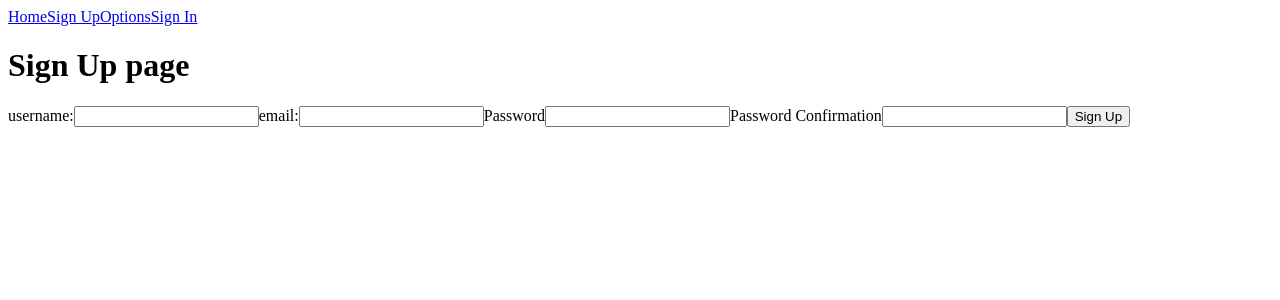
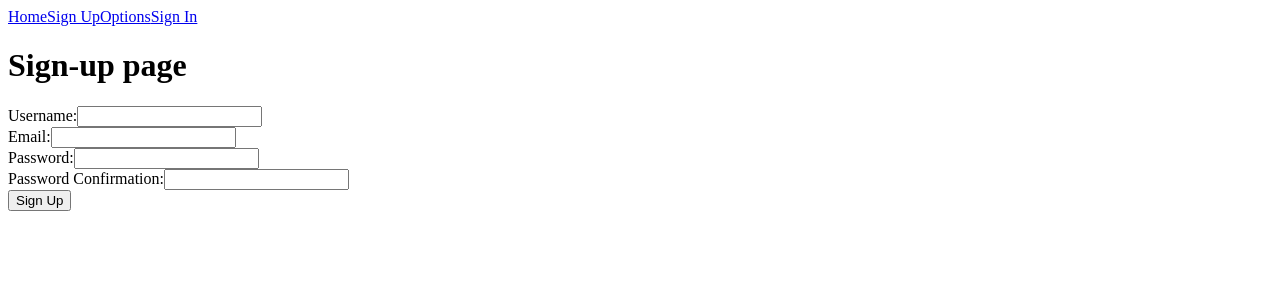
Before and after one commit to Pieter-and-Keith/full_stack_client, a React (Vite) app: page /sign_up in a window 1280 px wide. Shown: the top 300 px of the page. Built offline with nearby package versions, Linux system fonts and the light colour scheme; no server answers.

Commit message:
convert context to SignInContext and added some HTML syntax

```diff
--- a/src/App.jsx
+++ b/src/App.jsx
@@ -2,7 +2,7 @@ import { useContext, useState, useEffect } from "react";
 import { BrowserRouter, Routes, Route, Link } from "react-router-dom";
 
 
-import Context from "./context/context"
+import LoginContext from "./context/SignInContext"
 import Home from "./pages/home";
 import SignIn from "./pages/sign-in";
 import SignUp from "./pages/sign-up";
@@ -15,7 +15,7 @@ import api from "./config/api";
 
 
 function App() {
-  const [context, setContext] = useState({})
+  const [loginContext, setLoginContext] = useState({})
   const [services, setServices] = useState([])
   const [userSignedIn, setUserSignedIn] = useState(false)
 
@@ -28,7 +28,7 @@ function App() {
     }, []);
 
   return (
-    <Context.Provider value={{context, setContext}}>
+    <LoginContext.Provider value={{loginContext, setLoginContext}}>
       <BrowserRouter>
         <nav>
             <Link to="/">Home</Link>
@@ -47,7 +47,7 @@ function App() {
           <Route path="/admin" element={<Admin />} />
         </Routes>
       </BrowserRouter>
-    </Context.Provider>
+    </LoginContext.Provider>
   )
 }
 
--- /dev/null
+++ b/src/context/SignInContext.js
@@ -0,0 +1,4 @@
+import { createContext } from "react"
+
+const LoginContext = createContext({});
+export default LoginContext;
--- a/src/context/context.js
+++ /dev/null
@@ -1,4 +0,0 @@
-import { createContext } from "react"
-
-const Context = createContext({});
-export default Context;
--- a/src/pages/home.jsx
+++ b/src/pages/home.jsx
@@ -1,18 +1,18 @@
-// import { useContext } from "react"
+import { useContext } from "react"
 
-// import Context from "../context/context"
+import LoginContext from "../context/SignInContext"
 // import Nav from "../components/navbar"
 
 const Home = () => {
-    // const { context } = useContext(Context)
+    const { loginContext } = useContext(LoginContext)
 
     return(
         <>
             <h1>Welcome to Sydey Motor Service Centre </h1>
             <h2>Home Page</h2>
-            <h3>username: </h3>
-            <h4>id: </h4>
-            <h6>jwt: </h6>
+            <h3>username: {loginContext?.user?.username}</h3>
+            <h4>id: {loginContext?.user?.id}</h4>
+            <h6>jwt: {loginContext?.user?.jwt}</h6>
         </>
     )
 }
--- a/src/pages/sign-in.jsx
+++ b/src/pages/sign-in.jsx
@@ -1,10 +1,12 @@
-import { useState} from "react"
+import { useState, useContext} from "react"
 import { useNavigate } from "react-router-dom"
 
+import LoginContext from "../context/SignInContext"
 import Nav from "../components/navbar"
 import api from "../config/api";
 
 const SignIn = (props) => {
+    const { setLoginContext } = useContext(LoginContext);
     const navigate = useNavigate()
 
     // METHOD 3:
@@ -29,6 +31,9 @@ const SignIn = (props) => {
             const user = await api.signIn(userData);
             if (user) {
                 props.setUserSignedIn(true)
+                setLoginContext({user})
+            } else {
+                throw "the email/password is not correct!"
             }
             navigate("/")
         };
--- a/src/pages/sign-up.jsx
+++ b/src/pages/sign-up.jsx
@@ -1,16 +1,16 @@
 import { useContext, useEffect } from "react"
 import { useNavigate } from "react-router-dom"
 
-import Context from "../context/context"
+import LoginContext from "../context/SignInContext"
 import Nav from "../components/navbar";
 
 const SignUp = () => {
 
-  const { setContext } = useContext(Context)
+  const { setLoginContext } = useContext(LoginContext)
   const navigate = useNavigate()
 
   useEffect(() => {
-    if (!setContext?.user?.email) {
+    if (!setLoginContext?.user?.email) {
       console.log("duplicate email")
     }
   }, [])
@@ -44,22 +44,30 @@ const SignUp = () => {
     const signUpResponse = await fetch("api/auth/sign_up", options)
     const user = await signUpResponse.json()
     console.log(user)
-    setContext({ user })
+    // setContext({ user })
     navigate("/user_details")
   };
 
   return (
     <>
-      <h1>Sign Up page </h1>
+      <h1>Sign-up page </h1>
       <form onSubmit={handleOnSubmit}>
-        <label htmlFor="username">username:</label>
-        <input type="text" name="username" />
-        <label htmlFor="email">email:</label>
-        <input type="text" name="email" />
-        <label htmlFor="password">Password</label>
-        <input type="text" name="password" />
-        <label htmlFor="passwordConfirm">Password Confirmation</label>
-        <input type="text" name="passwordConfirm" />
+        <div>
+          <label htmlFor="username">Username:</label>
+          <input type="text" name="username" />
+        </div>
+        <div>
+          <label htmlFor="email">Email:</label>
+          <input type="text" name="email" />
+        </div>
+        <div>
+          <label htmlFor="password">Password:</label>
+          <input type="text" name="password" />
+        </div>
+        <div>
+          <label htmlFor="passwordConfirm">Password Confirmation:</label>
+          <input type="text" name="passwordConfirm" />
+        </div>
         <button type="submit">Sign Up</button>
       </form>
     </>
--- a/src/pages/user-details.jsx
+++ b/src/pages/user-details.jsx
@@ -1,7 +1,7 @@
 import { useContext } from "react"
 import { useNavigate } from "react-router-dom"
 
-import Context from "../context/context"
+import Context from "../context/SignInContext"
 
 
 const UserDetails = () => {
```
